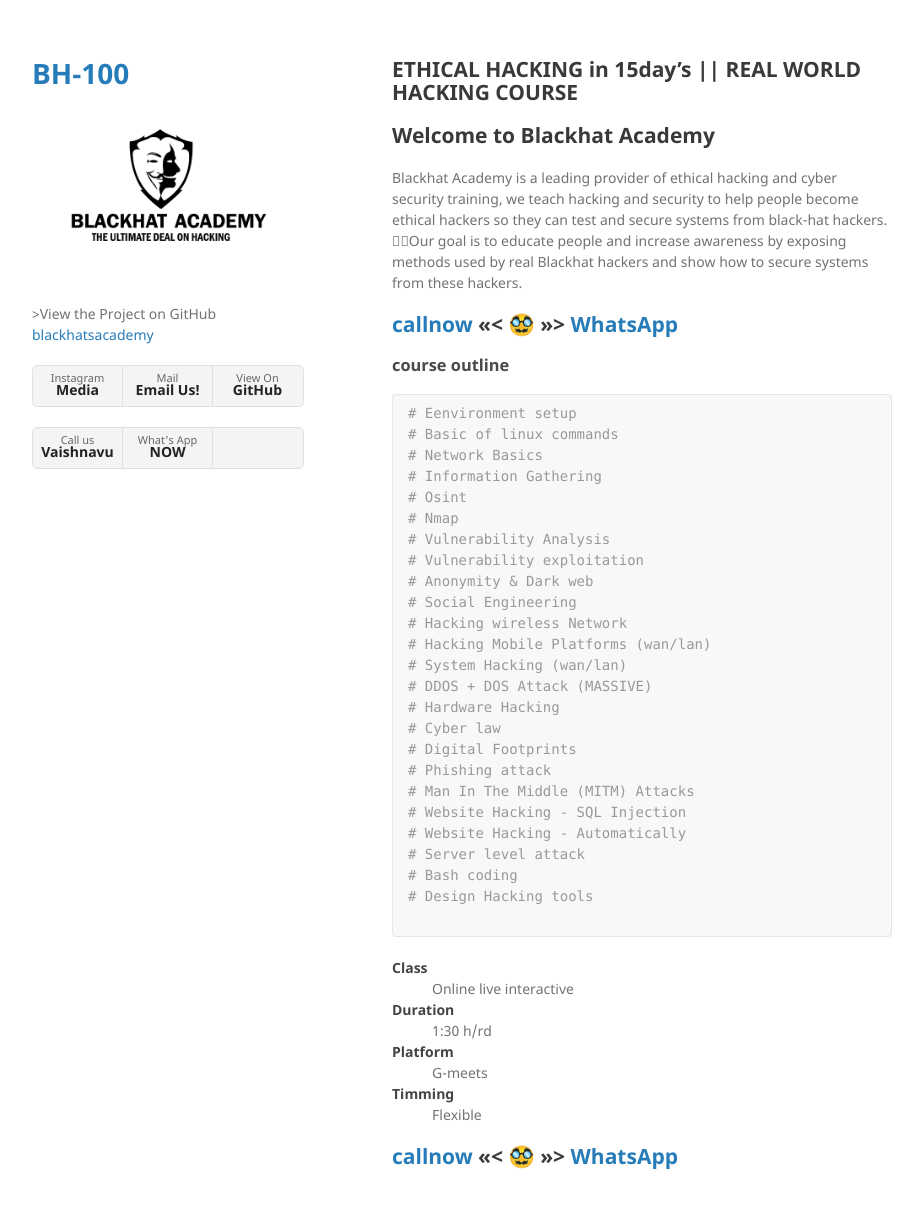
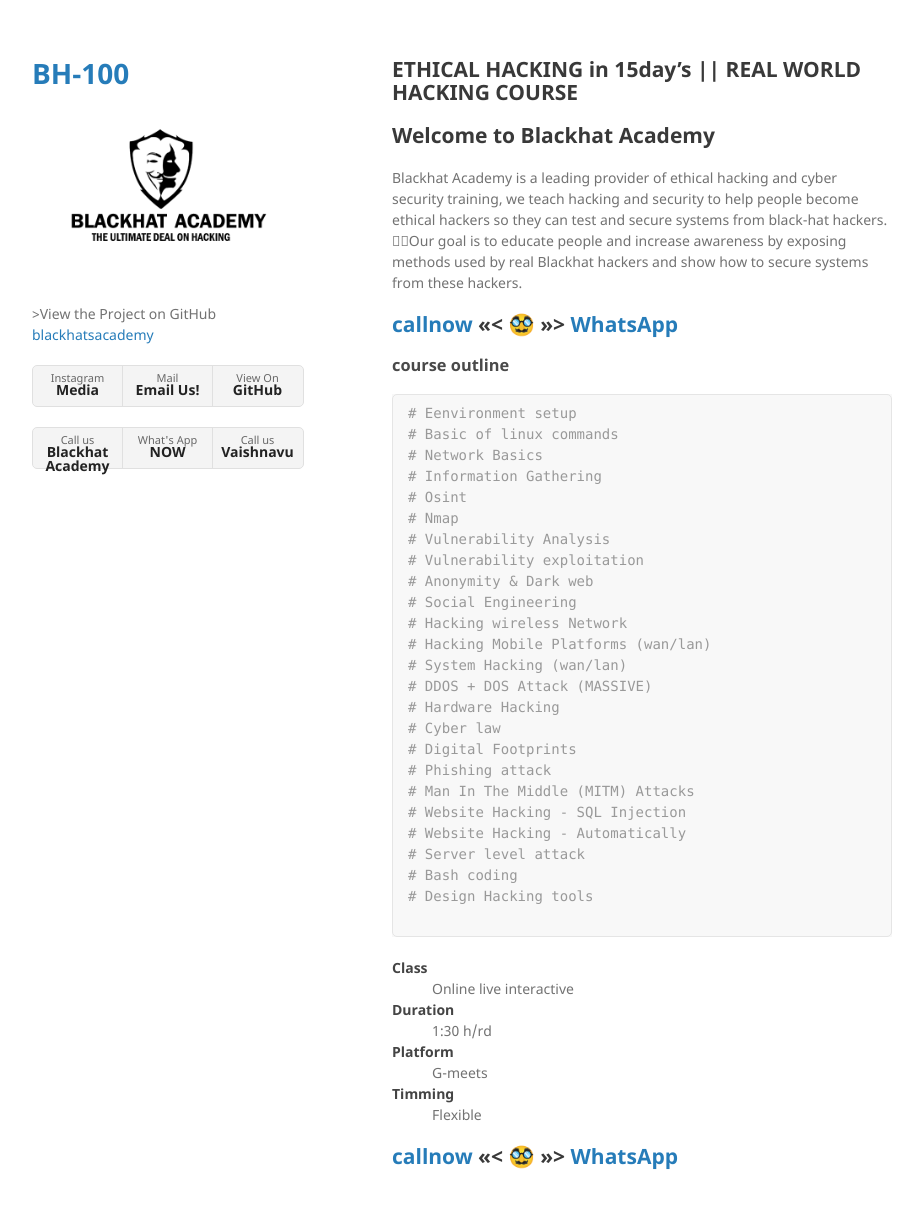
Before and after one commit to blackhatsacademy/BH-100, a Jekyll site: the page built from index.md, in a window 1280 px wide and 1238 px high. Shown: the top 1208 px of the window, without its empty margins (178-1101 px from the left). Built offline with Jekyll 4.4.1, drawn with Linux system fonts in a browser that asks for light colours; our own code applies the rules of GitHub Pages for plain Markdown files; the repository's description, which GitHub fills in, is left out.

Commit message:
Update page.html

```diff
--- a/_layouts/page.html
+++ b/_layouts/page.html
@@ -37,8 +37,9 @@
           <li><a href="{{ site.github.owner_url }}" target="_blank">View On <strong>GitHub</strong></a></li>
         </ul>
         <ul class="downloads">
-          <li><a href="tel:+919656596391" target="_blank">Call us<strong> Vaishnavu</strong></a></li>
+          <li><a href="tel:+919656596391" target="_blank">Call us<strong>Blackhat Academy</strong></a></li>
           <li><a href="https://wa.me/919656596391?text=hai..!%0ALet%20me%20know%20more%20about%20%F0%9F%91%87%F0%9F%8F%BB%20%0A%60%60%6015day%E2%80%99s%20ETHICAL%20HACKING%20COURSE%60%60%60%0Ahttps%3A%2F%2Fblackhatacademy.in%2FBH-100" target="_blank">What's App <strong>NOW</strong></a></li>
+          <li><a href="tel:+919656596391" target="_blank">Call us<strong>Vaishnavu</strong></a></li>
         </ul>
         {% endif %}
       </header>
```
